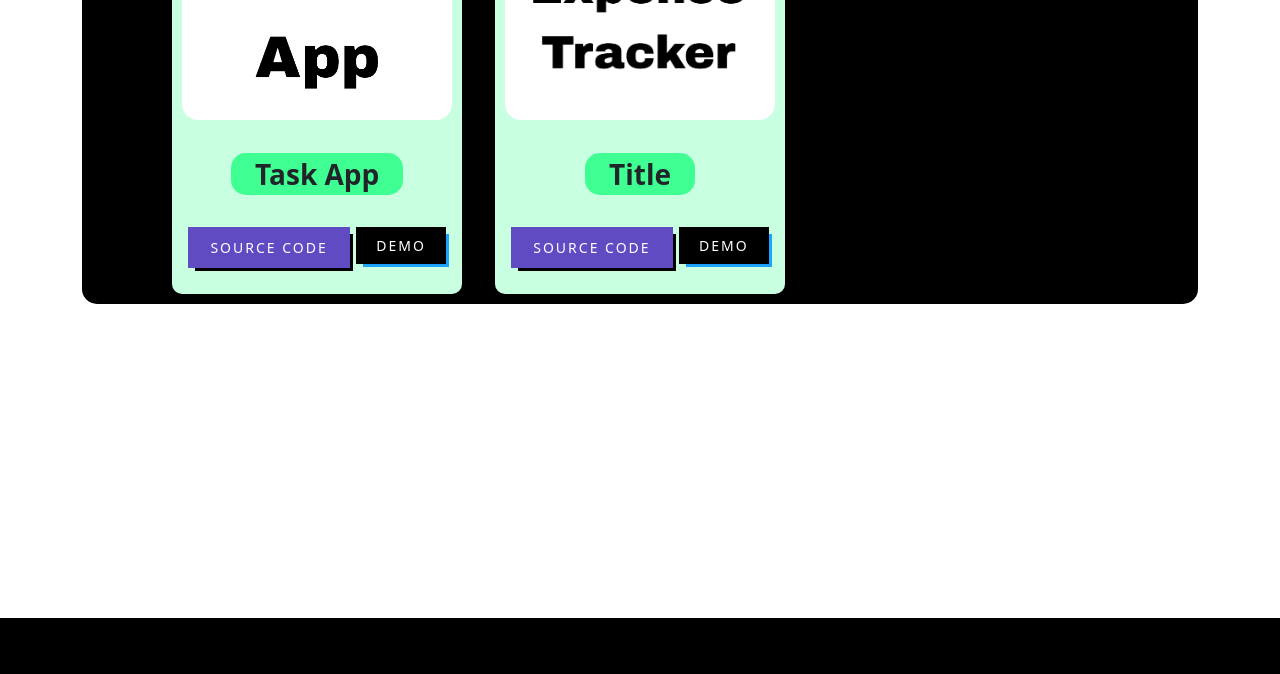
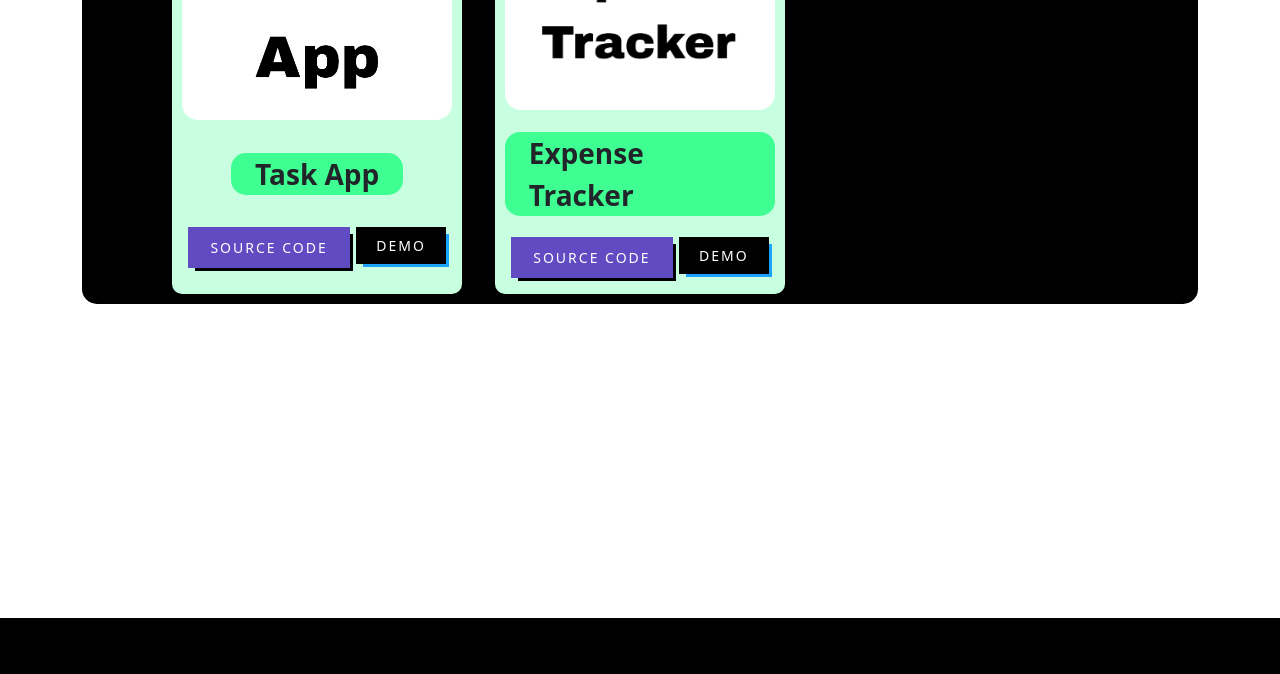
Before and after one commit to SwarajGhadge/my-portfolio, a plain HTML site: page index.html in a window 1280 px wide. Shown: the part 3020-3694 px from the top of the page. Drawn offline with nearby package versions, Linux system fonts and the light colour scheme.

Commit message:
title changed

```diff
--- a/index.html
+++ b/index.html
@@ -177,7 +177,7 @@
                 <div class="w-100 d-flex justify-content-center my-shadows">
                     <img src="images/expenseTracker.jpg" alt="image" width="500" height="200" class="rounded-4 object-fit-cover my-shadows" >
                 </div>
-                <span class="fs-3 my-3 span-label px-4">Title</span>
+                <span class="fs-3 my-3 span-label px-4">Expense Tracker</span>
                 <div class="w-100 d-flex justify-content-evenly">
                     <a href="https://github.com/SwarajGhadge/expense-tracker-project.git" target="_blank"><button class="colored-btn2">Source code</button></a>
                     <a href="https://my-expense-tracker-app-ui.netlify.app/" target="_blank"><button class="colored-btn3">Demo</button></a>
```
